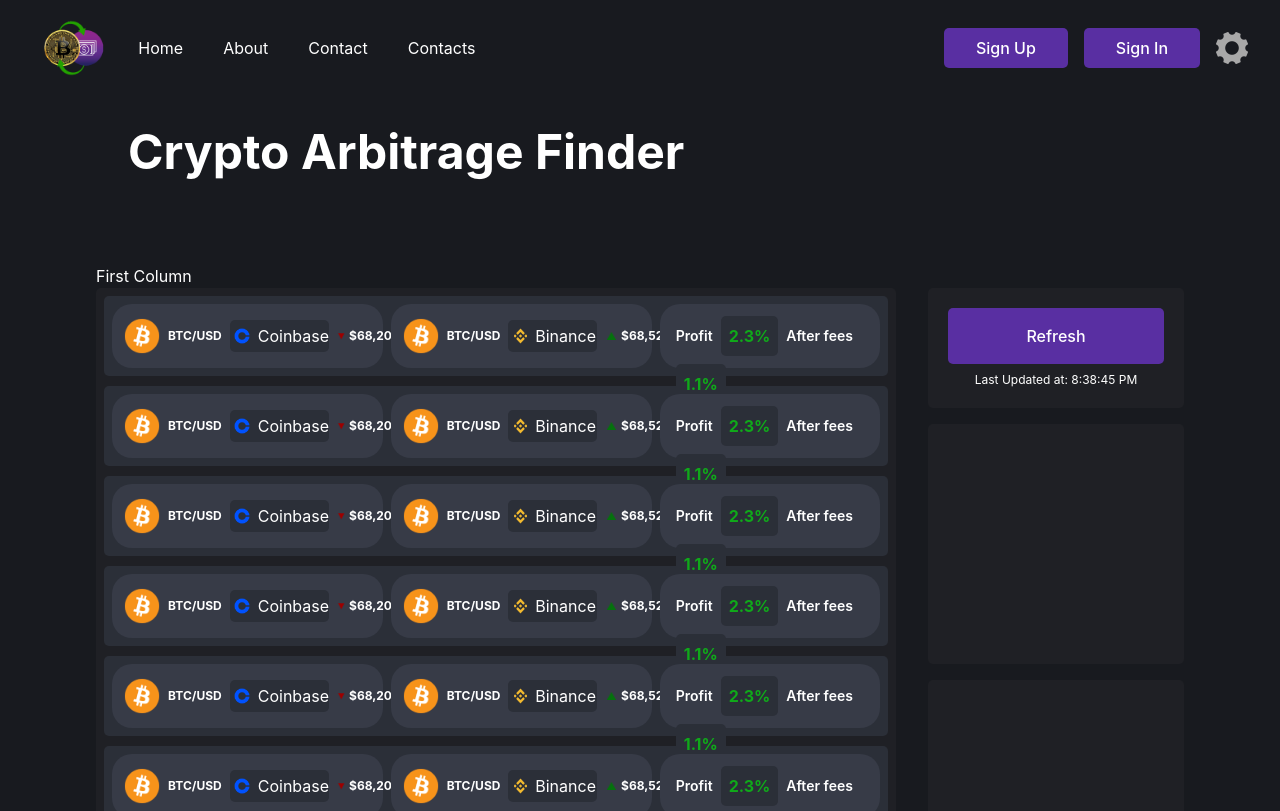
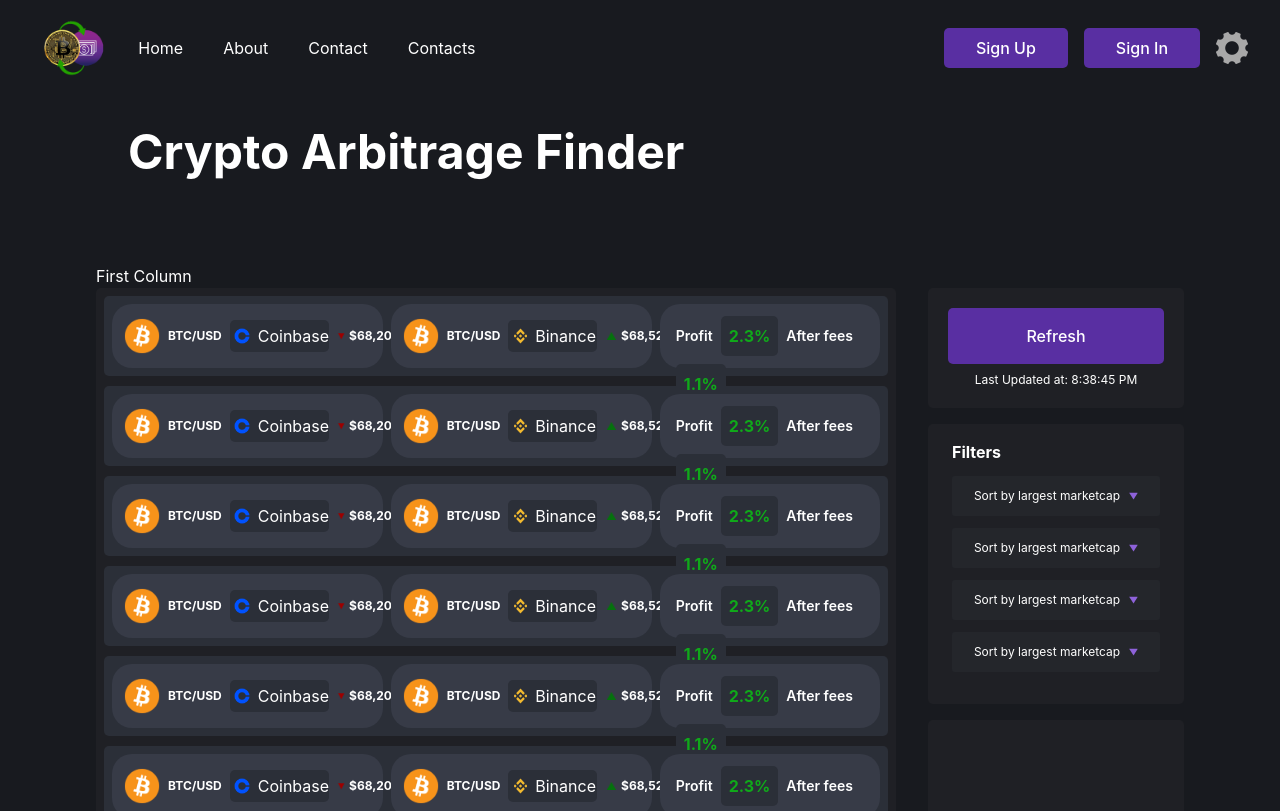
Before and after one commit to RValanki/Crypto-Arbitrage-Finder, a React (Create React App) app in the folder frontend/crypto-arbitrage-finder/: page / in a window 1280 px wide. Shown: the top 811 px of the page. Built offline with nearby package versions, Linux system fonts and the light colour scheme.

Commit message:
Added placeholder filter components

```diff
--- a/frontend/crypto-arbitrage-finder/src/components/ArbitragePair.jsx
+++ b/frontend/crypto-arbitrage-finder/src/components/ArbitragePair.jsx
@@ -6,7 +6,7 @@
 import GreenArrowUp from "../assets/GreenArrowUp.png"
 import RedArrowDown from "../assets/RedArrowDown.png"
 
-const ArbitragePair = ({ label, onClick, className, type = 'button' }) => {
+const ArbitragePair = () => {
     return (
         <div className="w-full h-[10vh] bg-[#2B2F38] rounded-[5px] mb-2.5 p-2 group hover:bg-[#373B47] transition-colors duration-300 ease-in-out cursor-pointer"> {/* Added cursor-pointer */}
             <div className="flex h-full">
--- /dev/null
+++ b/frontend/crypto-arbitrage-finder/src/components/FilterComponent.jsx
@@ -0,0 +1,16 @@
+import React from 'react';
+import PurpleArrow from "../assets/PurpleArrow.png"
+
+const FilterComponent = () => {
+  return (
+    <div className="w-full h-full bg-[#24262B] rounded-[3px] hover:bg-[#373B47] transition-colors duration-300 ease-in-out flex items-center justify-center">
+      {/* Content for the filter component */}
+      <div className="text-white text-xs">
+        Sort by largest marketcap
+      </div>
+      <img src={PurpleArrow} alt="Logo" className="h-2 ml-2" />
+    </div>
+  );
+};
+
+export default FilterComponent;
--- /dev/null
+++ b/frontend/crypto-arbitrage-finder/src/components/Filters.jsx
@@ -0,0 +1,28 @@
+// src/components/Filters.jsx
+import React from 'react';
+import FilterComponent from './FilterComponent';
+
+const Filters = () => {
+  return (
+    <div class = "w-full h-full">
+        <div class = "ml-4 mt-2 text-white font-bold">
+            Filters
+        </div>
+        <div class = "h-[5vh] mx-4 mt-3">
+            <FilterComponent> </FilterComponent>
+        </div>
+        <div class = "h-[5vh] mx-4 mt-3">
+            <FilterComponent> </FilterComponent>
+        </div>
+        <div class = "h-[5vh] mx-4 mt-3">
+            <FilterComponent> </FilterComponent>
+        </div>
+        <div class = "h-[5vh] mx-4 mt-3">
+            <FilterComponent> </FilterComponent>
+        </div>
+
+    </div>
+  );
+};
+
+export default Filters;
--- a/frontend/crypto-arbitrage-finder/src/pages/HomePage.jsx
+++ b/frontend/crypto-arbitrage-finder/src/pages/HomePage.jsx
@@ -3,6 +3,7 @@
 import TopBar from '../components/TopBar'; // Adjust the import path as necessary
 import Refresh from '../components/Refresh';
 import ArbitragePair from '../components/ArbitragePair';
+import Filters from '../components/Filters';
 
 const HomePage = () => {
   return (
@@ -49,8 +50,8 @@
           <div className=" h-[15vh] bg-[#1F2025] rounded-[5px] mt-6 mb-4 p-2">
             <Refresh> </Refresh>
           </div>
-          <div className="h-[30vh] bg-[#1F2025] rounded-[5px] mb-4 p-2">
-
+          <div className="h-[35vh] bg-[#1F2025] rounded-[5px] mb-4 p-2">
+            <Filters> </Filters>
           </div>
           <div className=" h-[30vh] bg-[#1F2025] rounded-[5px] p-2">
 
```
Also changed, not shown: frontend/crypto-arbitrage-finder/src/assets/GreyArrow.png (added), frontend/crypto-arbitrage-finder/src/assets/PurpleArrow.png (added).
